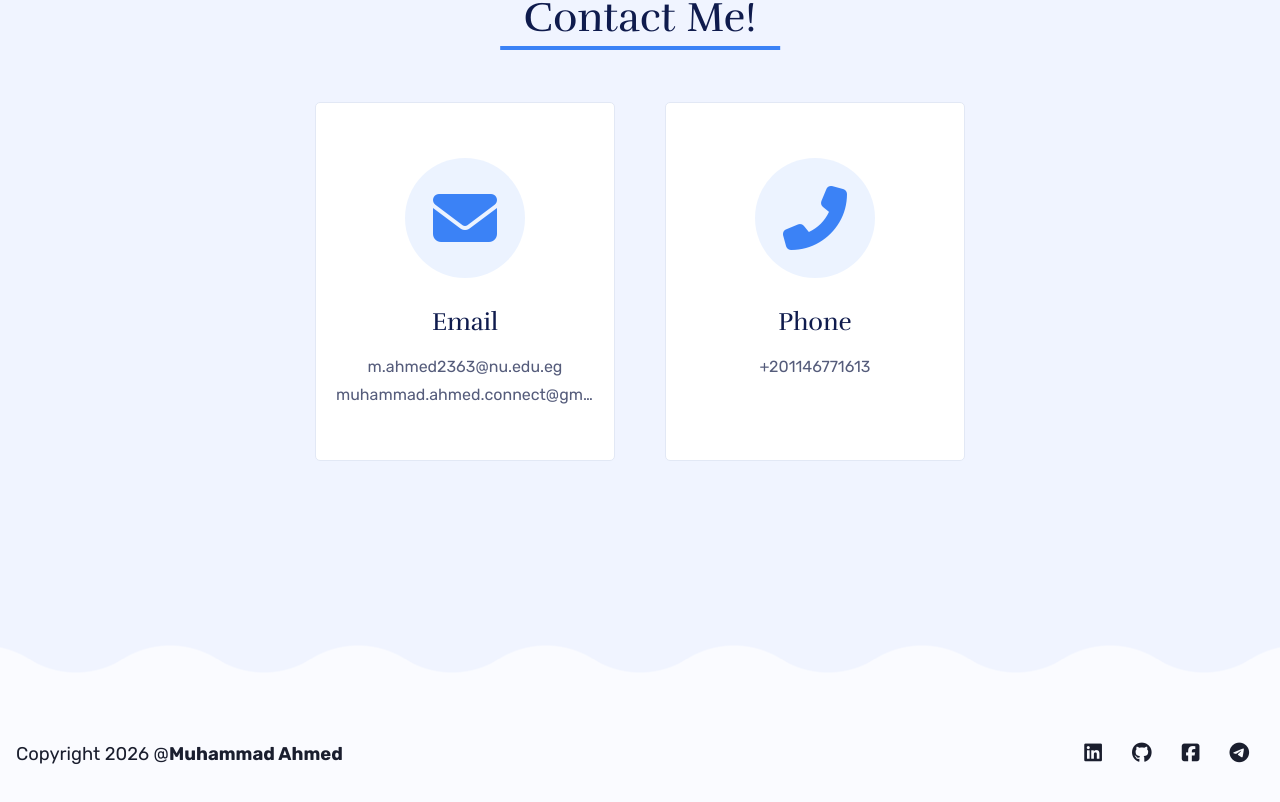
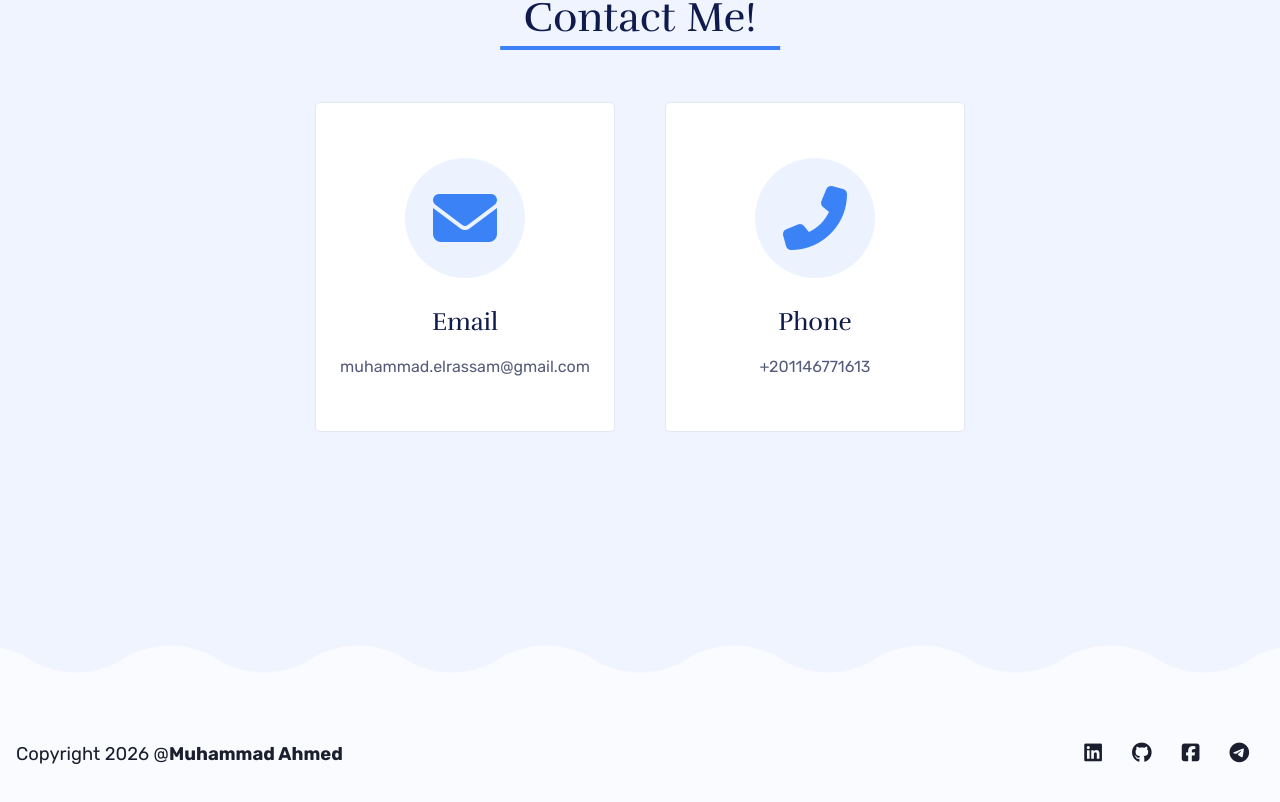
Before and after one commit to Muhammad-Ahmed-GH/My_Personal_Portfolio_Website, a React (Vite) app: page / in a window 1280 px wide. Shown: the part 7201-8003 px from the top of the page. Built offline with nearby package versions, Linux system fonts and the light colour scheme; some icons are missing.

Commit message:
chore: change contact info

```diff
--- a/src/data/pageData.ts
+++ b/src/data/pageData.ts
@@ -269,7 +269,7 @@ export const pageData: PageData = {
     },
   ],
   contact: {
-    emails: ["m.ahmed2363@nu.edu.eg", "muhammad.ahmed.connect@gmail.com"],
+    emails: ["muhammad.elrassam@gmail.com"],
     phones: ["+201146771613"],
   },
 };
```
